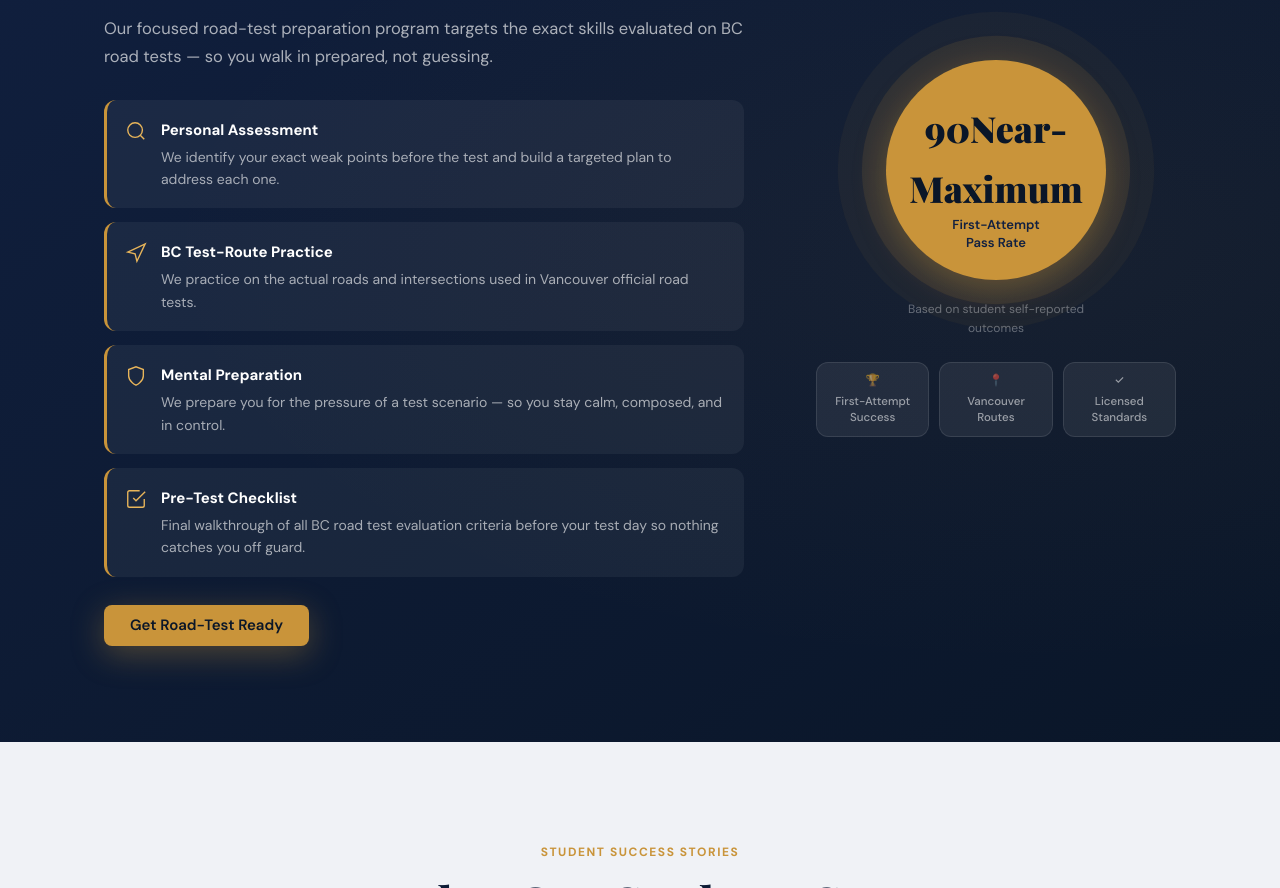
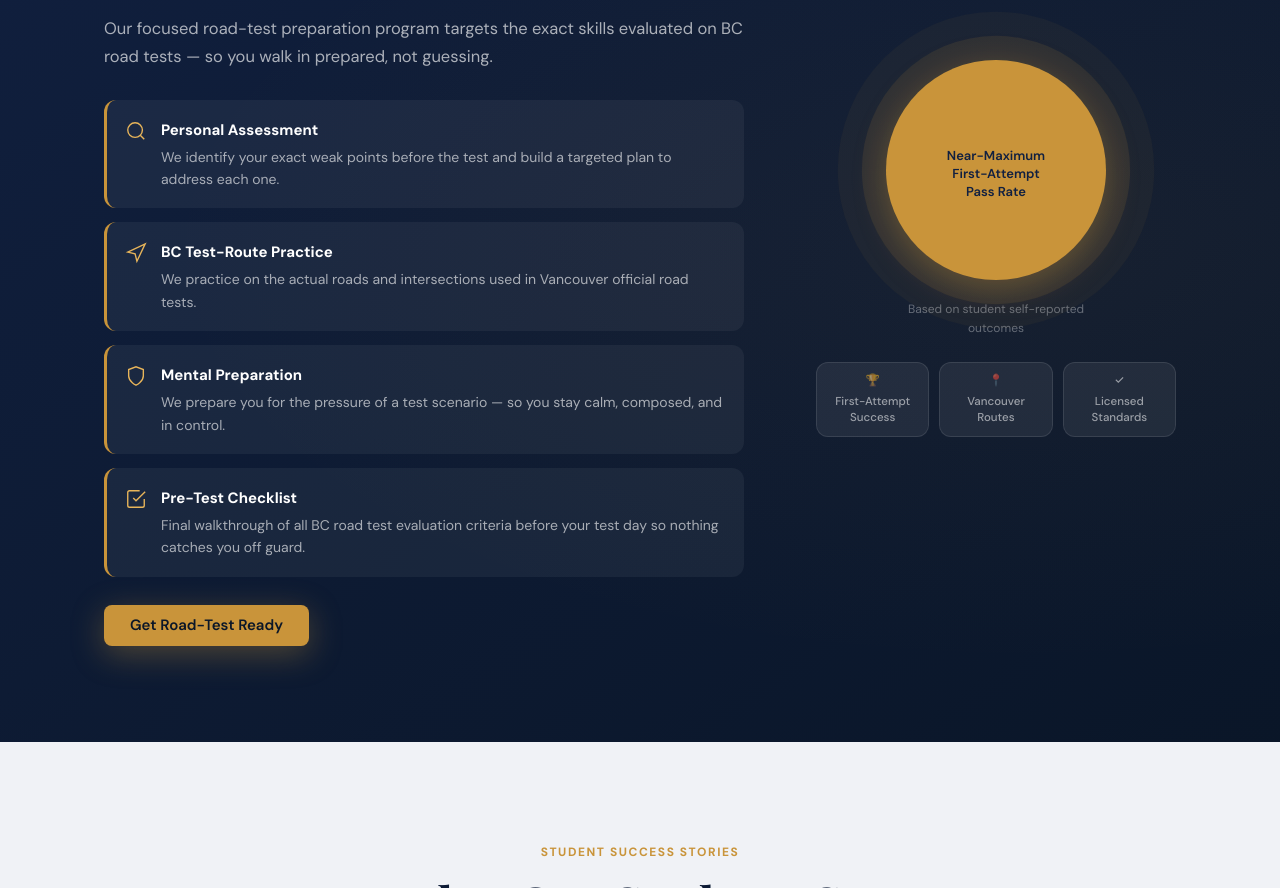
Before and after one commit to maneuverdrivingschool/maneuverV2.github.io, a plain HTML site: page index.html in a window 1280 px wide. Shown: the part 5665-6553 px from the top of the page. Drawn offline with nearby package versions, Linux system fonts and the light colour scheme; no server answers.

Commit message:
Update index.html

```diff
--- a/index.html
+++ b/index.html
@@ -1306,8 +1306,8 @@
             <div class="roadtest-visual reveal-right">
               <div class="pass-rate-circle">
                 <div class="prc-inner">
-                  <div class="prc-num"><span>Near-Maximum</span></div>
-                  <div class="prc-label">First-Attempt<br />Pass Rate</div>
+                  <!-- <div class="prc-num"><span></span></div> -->
+                  <div class="prc-label">Near-Maximum First-Attempt<br />Pass Rate</div>
                 </div>
               </div>
               <p class="prc-note">Based on student self-reported outcomes</p>
```
